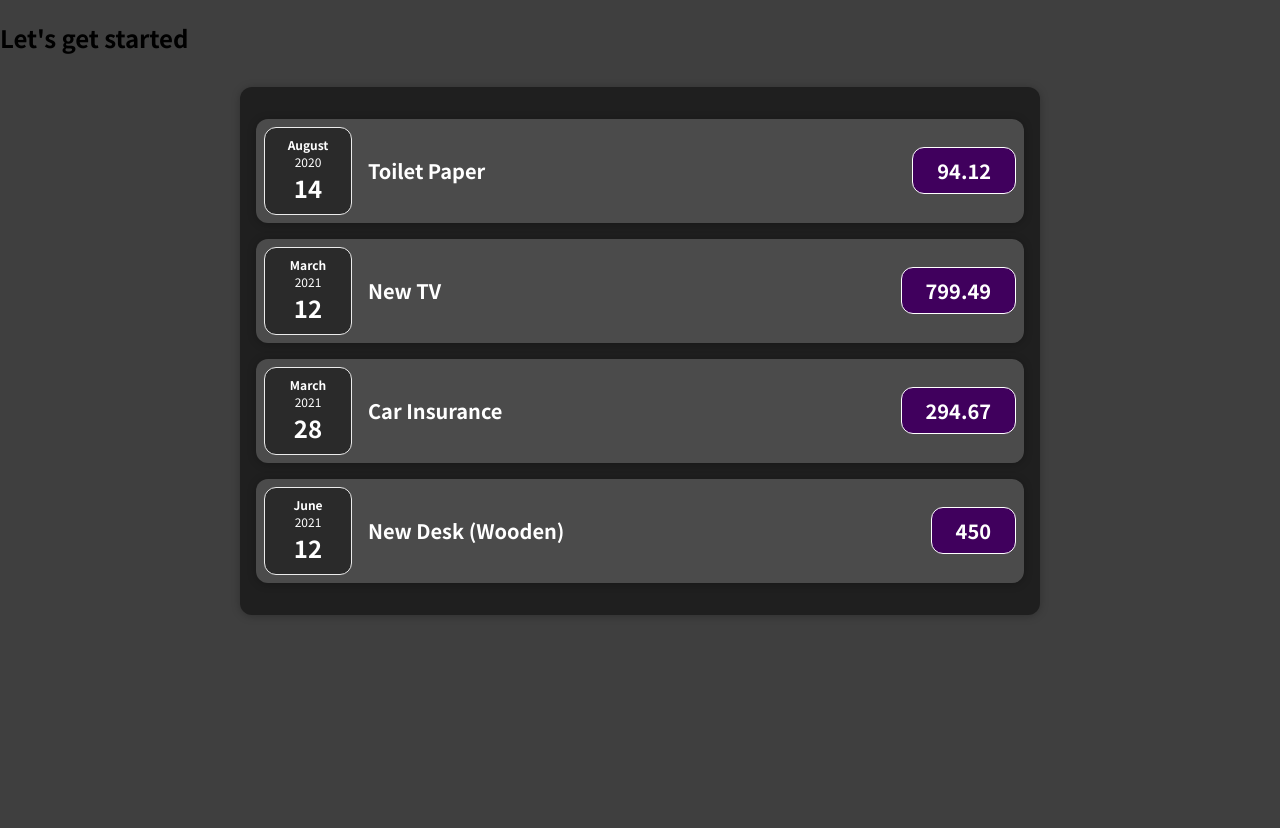
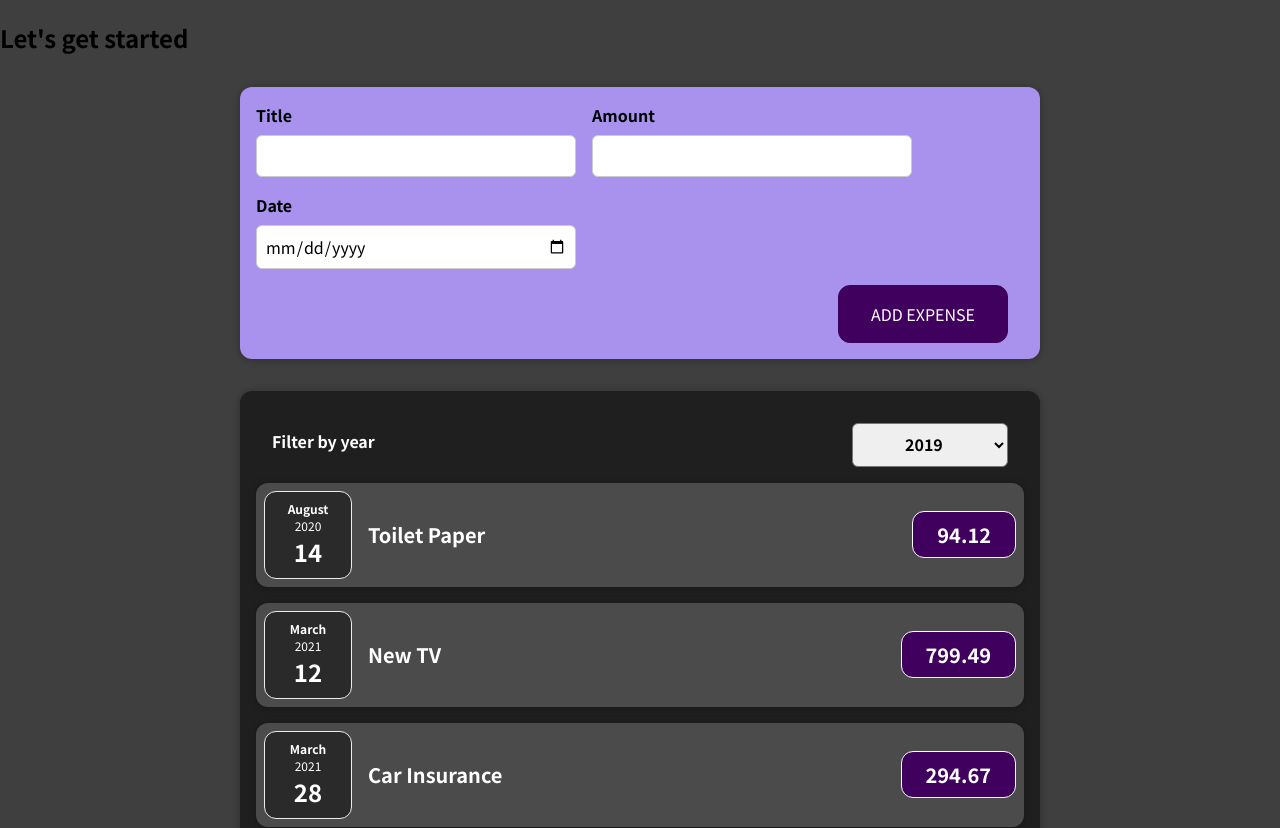
Before and after one commit to Abhishek-R09/concepts-react, a React (Create React App) app: page / in a window 1280 px wide. Shown: the top 828 px of the page. Before the commit the page ends 800 px from the top, so only its background shows below. Built offline with nearby package versions, Linux system fonts and the light colour scheme.

Commit message:
Section 4 - Add states

```diff
--- a/src/App.js
+++ b/src/App.js
@@ -1,4 +1,5 @@
 import Expenses from "./components/Expenses/Expenses";
+import NewExpense from "./components/NewExpense/NewExpense";
 
 const App = () => {
   const expenses = [
@@ -23,9 +24,15 @@
     },
   ];
 
+  const addExpenseHandler = (expense) => {
+    console.log("In App.js");
+    console.log(expense);
+  };
+
   return (
     <div className="App">
       <h2>Let's get started</h2>
+      <NewExpense onAddExpense={addExpenseHandler} />
       <Expenses expenses={expenses} />
     </div>
   );
--- a/src/components/Expenses/Expenses.js
+++ b/src/components/Expenses/Expenses.js
@@ -1,10 +1,20 @@
+import { useState } from "react";
 import ExpenseItem from "./ExpenseItem";
 import Card from "../UI/Card";
 import "./Expenses.css";
+import ExpensesFilter from "./ExpensesFilter";
 
 const Expenses = (props) => {
+  const [selectedYear, setSelectedYear] = useState("2019");
+
+  const yearChangedHandler = (event) => {
+    setSelectedYear(event.target.value);
+    console.log(selectedYear);
+  };
+
   return (
     <Card className="expenses">
+      <ExpensesFilter onYearChange={yearChangedHandler} year={selectedYear} />
       {props.expenses.map((expense) => {
         return (
           <ExpenseItem
--- /dev/null
+++ b/src/components/Expenses/ExpensesFilter.css
@@ -0,0 +1,24 @@
+.expenses-filter {
+  color: white;
+  padding: 0 1rem;
+}
+
+.expenses-filter__control {
+  display: flex;
+  width: 100%;
+  align-items: center;
+  justify-content: space-between;
+  margin: 1rem 0;
+}
+
+.expenses-filter label {
+  font-weight: bold;
+  margin-bottom: 0.5rem;
+}
+
+.expenses-filter select {
+  font: inherit;
+  padding: 0.5rem 3rem;
+  font-weight: bold;
+  border-radius: 6px;
+}
--- /dev/null
+++ b/src/components/Expenses/ExpensesFilter.js
@@ -0,0 +1,23 @@
+import { useState } from "react";
+import "./ExpensesFilter.css";
+
+const ExpensesFilter = (props) => {
+  return (
+    <div className="expenses-filter">
+      <div className="expenses-filter__control">
+        <label>Filter by year</label>
+        <select
+          value={props.year}
+          onChange={(event) => props.onYearChange(event)}
+        >
+          <option value="2022">2022</option>
+          <option value="2021">2021</option>
+          <option value="2020">2020</option>
+          <option value="2019">2019</option>
+        </select>
+      </div>
+    </div>
+  );
+};
+
+export default ExpensesFilter;
--- /dev/null
+++ b/src/components/NewExpense/ExpenseForm.css
@@ -0,0 +1,26 @@
+.new-expense__controls {
+  display: flex;
+  flex-wrap: wrap;
+  gap: 1rem;
+  margin-bottom: 1rem;
+  text-align: left;
+}
+
+.new-expense__control label {
+  font-weight: bold;
+  margin-bottom: 0.5rem;
+  display: block;
+}
+
+.new-expense__control input {
+  font: inherit;
+  padding: 0.5rem;
+  border-radius: 6px;
+  border: 1px solid #ccc;
+  width: 20rem;
+  max-width: 100%;
+}
+
+.new-expense__actions {
+  text-align: right;
+}
--- /dev/null
+++ b/src/components/NewExpense/ExpenseForm.js
@@ -0,0 +1,71 @@
+import { useState } from "react";
+import "./ExpenseForm.css";
+
+const ExpenseForm = (props) => {
+  const [enteredTitle, setEnteredTitle] = useState("");
+  const [enteredAmount, setEnteredAmount] = useState("");
+  const [enteredDate, setEnteredDate] = useState("");
+
+  const titleChangedHandler = (e) => {
+    setEnteredTitle(e.target.value);
+  };
+  const amountChangedHandler = (e) => {
+    setEnteredAmount(e.target.value);
+  };
+  const dateChangedHandler = (e) => {
+    setEnteredDate(e.target.value);
+  };
+  const submitHandler = (event) => {
+    event.preventDefault();
+    const expenseData = {
+      title: enteredTitle,
+      amount: enteredAmount,
+      date: new Date(enteredDate),
+    };
+    // console.log(expenseData);
+    props.onAddExpense(expenseData);
+    setEnteredTitle("");
+    setEnteredAmount("");
+    setEnteredDate("");
+  };
+
+  return (
+    <form onSubmit={submitHandler}>
+      <div className="new-expense__controls">
+        <div className="new-expense__control">
+          <label>Title</label>
+          <input
+            type="text"
+            onChange={titleChangedHandler}
+            value={enteredTitle}
+          />
+        </div>
+        <div className="new-expense__control">
+          <label>Amount</label>
+          <input
+            type="number"
+            min="0.01"
+            step="0.01"
+            onChange={amountChangedHandler}
+            value={enteredAmount}
+          />
+        </div>
+        <div className="new-expense__control">
+          <label>Date</label>
+          <input
+            type="date"
+            min="2019-01-01"
+            max="2022-12-31"
+            onChange={dateChangedHandler}
+            value={enteredDate}
+          />
+        </div>
+      </div>
+      <div className="new-expense__actions">
+        <button type="submit">ADD EXPENSE</button>
+      </div>
+    </form>
+  );
+};
+
+export default ExpenseForm;
--- /dev/null
+++ b/src/components/NewExpense/NewExpense.css
@@ -0,0 +1,38 @@
+.new-expense {
+  background-color: #a892ee;
+  padding: 1rem;
+  margin: 2rem auto;
+  width: 50rem;
+  max-width: 95%;
+  border-radius: 12px;
+  text-align: center;
+  box-shadow: 0 1px 8px rgba(0, 0, 0, 0.25);
+}
+
+.new-expense button {
+  font: inherit;
+  cursor: pointer;
+  padding: 1rem 2rem;
+  border: 1px solid #40005d;
+  background-color: #40005d;
+  color: white;
+  border-radius: 12px;
+  margin-right: 1rem;
+}
+
+.new-expense button:hover,
+.new-expense button:active {
+  background-color: #510674;
+  border-color: #510674;
+}
+
+.new-expense button.alternative {
+  color: #220131;
+  border-color: transparent;
+  background-color: transparent;
+}
+
+.new-expense button.alternative:hover,
+.new-expense button.alternative:active {
+  background-color: #ddb3f8;
+}
--- /dev/null
+++ b/src/components/NewExpense/NewExpense.js
@@ -0,0 +1,12 @@
+import "./NewExpense.css";
+import ExpenseForm from "./ExpenseForm";
+
+const NewExpense = (props) => {
+  return (
+    <div className="new-expense">
+      <ExpenseForm onAddExpense={props.onAddExpense} />
+    </div>
+  );
+};
+
+export default NewExpense;
```
